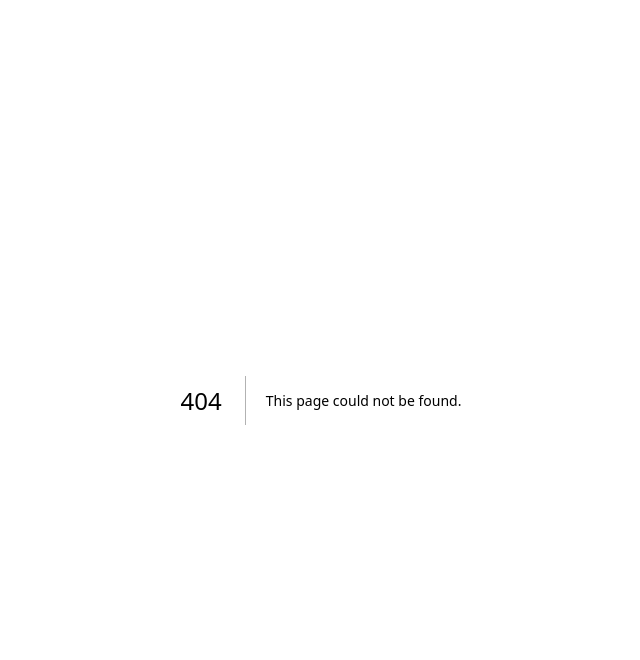
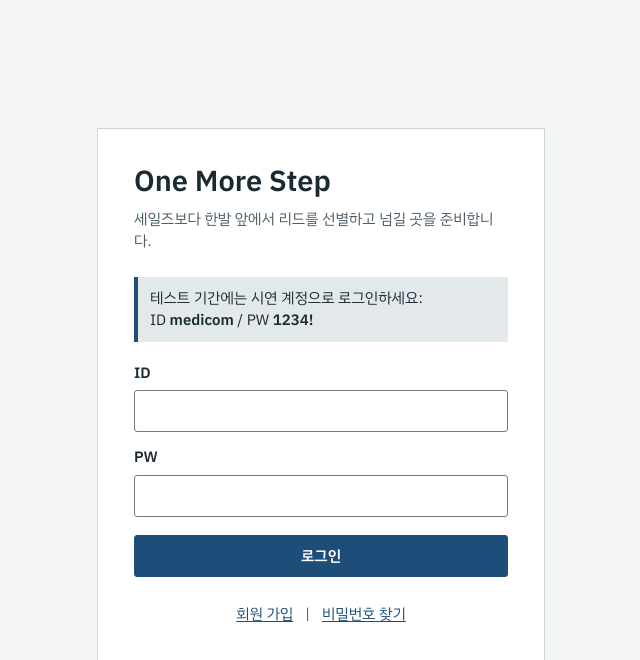
Before and after one commit to stynerk/onemorestep, a Next.js app: page /login in a window 1280 px wide. Before the commit this address had no page. Shown: the top 660 px of the page, without its empty margins (319-959 px from the left). Built offline with nearby package versions, Linux system fonts and the light colour scheme.

Commit message:
#119 시연 로그인 화면과 브라우저 세션 추가

```diff
--- /dev/null
+++ b/src/app/demo-session.css
@@ -0,0 +1,104 @@
+.demo-login {
+  display: grid;
+  min-height: 100dvh;
+  box-sizing: border-box;
+  padding: 24px 16px;
+  place-items: center;
+  background: var(--paper);
+  color: var(--ink);
+  font-family: var(--font-family);
+  font-size: var(--type-15);
+  line-height: 1.5;
+}
+
+.demo-login-panel {
+  box-sizing: border-box;
+  width: min(100%, 448px);
+  padding: clamp(20px, 5vw, 36px);
+  border: 1px solid var(--rule);
+  background: var(--slip);
+}
+
+.demo-login h1 {
+  margin: 0;
+  font-size: var(--type-29);
+  font-weight: var(--weight-semibold);
+  line-height: 1.2;
+}
+
+.demo-login-intro { margin: 8px 0 24px; color: var(--secondary-ink); }
+
+.demo-login-notice {
+  margin: 0 0 20px;
+  padding: 10px 12px;
+  background: var(--dispatch-soft);
+  border-inline-start: 4px solid var(--dispatch);
+}
+
+.demo-login-form { display: grid; gap: 6px; }
+.demo-login-form label { font-weight: var(--weight-semibold); }
+.demo-login-form label:not(:first-child) { margin-top: 8px; }
+
+.demo-login input,
+.demo-login button {
+  box-sizing: border-box;
+  min-height: 42px;
+  border-radius: 3px;
+  font: inherit;
+}
+
+.demo-login input {
+  min-width: 0;
+  width: 100%;
+  padding: 7px 10px;
+  background: var(--slip);
+  border: 1px solid var(--field-border);
+  color: var(--ink);
+}
+
+.demo-login button { cursor: pointer; }
+
+.demo-login .demo-login-submit {
+  width: 100%;
+  margin-top: 12px;
+  padding: 8px 12px;
+  border: 1px solid var(--dispatch);
+  background: var(--dispatch);
+  color: var(--slip);
+  font-weight: var(--weight-semibold);
+}
+
+.demo-login-error { margin: 6px 0 0; color: var(--verdict-risk); }
+
+.demo-login-help {
+  display: flex;
+  justify-content: center;
+  align-items: center;
+  gap: 8px;
+  margin-top: 16px;
+  color: var(--secondary-ink);
+}
+
+.demo-login-help button {
+  padding: 4px;
+  border: 0;
+  background: transparent;
+  color: var(--dispatch);
+  text-decoration: underline;
+  text-underline-offset: 2px;
+}
+
+.demo-login :focus-visible { outline: 3px solid var(--dispatch); outline-offset: 2px; }
+
+.demo-login-dialog {
+  box-sizing: border-box;
+  width: min(calc(100% - 32px), 400px);
+  padding: 24px;
+  border: 1px solid var(--rule);
+  background: var(--slip);
+  color: var(--ink);
+}
+
+.demo-login-dialog::backdrop { background: #1a2a3370; }
+.demo-login-dialog h2 { margin: 0; font-size: var(--type-18); font-weight: var(--weight-semibold); }
+.demo-login-dialog p { margin: 12px 0; }
--- /dev/null
+++ b/src/app/demo-session.tsx
@@ -0,0 +1,117 @@
+"use client";
+
+import { usePathname, useRouter } from "next/navigation";
+import { useEffect, useRef, useState, useSyncExternalStore, type FormEvent, type ReactNode } from "react";
+
+const sessionKey = "onemorestep.demo-session";
+const sessionChanged = "onemorestep:demo-session";
+const loginPath = "/login";
+
+// These public values only control entry to the demonstration interface.
+const demoId = "medicom";
+const demoPassword = "1234!";
+
+function subscribeToSession(listener: () => void) {
+  window.addEventListener("storage", listener);
+  window.addEventListener(sessionChanged, listener);
+  return () => {
+    window.removeEventListener("storage", listener);
+    window.removeEventListener(sessionChanged, listener);
+  };
+}
+
+function readSession() {
+  try {
+    return window.localStorage.getItem(sessionKey) === "1";
+  } catch {
+    return false;
+  }
+}
+
+const readServerSession = () => null;
+
+function writeSession(signedIn: boolean) {
+  try {
+    if (signedIn) window.localStorage.setItem(sessionKey, "1");
+    else window.localStorage.removeItem(sessionKey);
+    return true;
+  } catch {
+    return false;
+  } finally {
+    window.dispatchEvent(new Event(sessionChanged));
+  }
+}
+
+export function DemoSessionGate({ children }: { children: ReactNode }) {
+  const signedIn = useSyncExternalStore(subscribeToSession, readSession, readServerSession);
+  const atLogin = usePathname() === loginPath;
+  const router = useRouter();
+
+  useEffect(() => {
+    if (signedIn === false && !atLogin) router.replace(loginPath);
+    if (signedIn === true && atLogin) router.replace("/");
+  }, [atLogin, router, signedIn]);
+
+  if (atLogin ? signedIn === true : signedIn !== true) return null;
+  return children;
+}
+
+export function DemoLogoutButton({ className }: { className?: string }) {
+  return <button type="button" className={className} onClick={() => writeSession(false)}>로그아웃</button>;
+}
+
+export function DemoLogin() {
+  const [error, setError] = useState("");
+  const help = useRef<HTMLDialogElement>(null);
+
+  function signIn(event: FormEvent<HTMLFormElement>) {
+    event.preventDefault();
+    const fields = new FormData(event.currentTarget);
+    if (fields.get("id") !== demoId || fields.get("password") !== demoPassword) {
+      setError(`ID 또는 비밀번호가 맞지 않습니다. 시연 계정: ${demoId} / ${demoPassword}`);
+      return;
+    }
+
+    if (!writeSession(true)) setError("브라우저 저장소를 사용할 수 없습니다.");
+  }
+
+  function openHelp() {
+    help.current?.showModal();
+  }
+
+  return (
+    <main className="demo-login">
+      <section className="demo-login-panel" aria-labelledby="demo-login-title">
+        <h1 id="demo-login-title">One More Step</h1>
+        <p className="demo-login-intro">세일즈보다 한발 앞에서 리드를 선별하고 넘길 곳을 준비합니다.</p>
+
+        <p className="demo-login-notice" id="demo-login-notice">
+          테스트 기간에는 시연 계정으로 로그인하세요:<br />
+          ID <strong>{demoId}</strong> / PW <strong>{demoPassword}</strong>
+        </p>
+
+        <form className="demo-login-form" method="post" aria-describedby="demo-login-notice" onSubmit={signIn}>
+          <label htmlFor="demo-login-id">ID</label>
+          <input id="demo-login-id" name="id" autoComplete="username" autoCapitalize="none" spellCheck={false} required />
+          <label htmlFor="demo-login-password">PW</label>
+          <input id="demo-login-password" name="password" type="password" autoComplete="current-password" required />
+          {error && <p className="demo-login-error" role="alert">{error}</p>}
+          <button className="demo-login-submit" type="submit">로그인</button>
+        </form>
+
+        <div className="demo-login-help">
+          <button type="button" onClick={openHelp}>회원 가입</button>
+          <span aria-hidden="true">|</span>
+          <button type="button" onClick={openHelp}>비밀번호 찾기</button>
+        </div>
+
+        <dialog ref={help} className="demo-login-dialog" aria-labelledby="demo-login-help-title">
+          <h2 id="demo-login-help-title">시연 계정 안내</h2>
+          <p>현재는 테스트 기간이므로 아래 계정으로 로그인해주세요</p>
+          <p>id : {demoId}<br />pw : {demoPassword}</p>
+          <form method="dialog"><button className="demo-login-submit" type="submit">닫기</button></form>
+        </dialog>
+      </section>
+    </main>
+  );
+}
--- a/src/app/layout.tsx
+++ b/src/app/layout.tsx
@@ -1,11 +1,13 @@
 import type { Metadata } from "next";
+import { DemoSessionGate } from "./demo-session";
 import "./globals.css";
+import "./demo-session.css";
 
 export const metadata: Metadata = {
-  title: "미리내 · 문의함",
-  description: "공개 기관 정보로 문의를 판정하고 딜러 결정을 돕는 미리내 문의함",
+  title: "One More Step",
+  description: "세일즈보다 한발 앞에서 리드를 선별하고 넘길 곳을 준비합니다.",
 };
 
 export default function RootLayout({ children }: Readonly<{ children: React.ReactNode }>) {
-  return <html lang="ko"><body>{children}</body></html>;
+  return <html lang="ko"><body><DemoSessionGate>{children}</DemoSessionGate></body></html>;
 }
--- /dev/null
+++ b/src/app/login/page.tsx
@@ -0,0 +1,5 @@
+import { DemoLogin } from "../demo-session";
+
+export default function LoginPage() {
+  return <DemoLogin />;
+}
```
